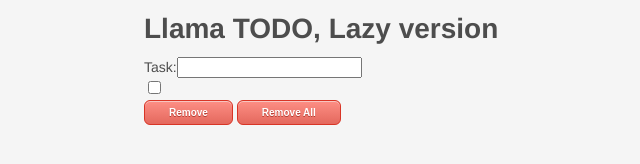
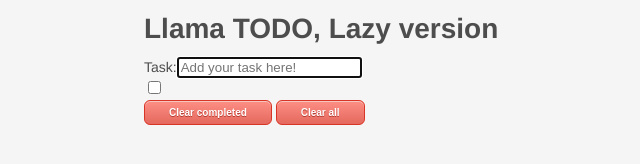
Before and after one commit to thais/llama-todo, a website: page index.html in a window 1280 px wide. Shown: the whole page, without its empty margins (221-861 px from the left). Drawn offline with nearby package versions, Linux system fonts and the light colour scheme.

Commit message:
Renames button, adds placeholder, adds input focus

```diff
--- a/index.html
+++ b/index.html
@@ -8,15 +8,15 @@
 <body>
   <h1>Llama TODO, Lazy version</h1>
   <div>
-    <label>Task:<input data-bind="value: task, valueUpdate:'keypress' , event: { keypress: addTask}" type="text"/></label>
+    <label>Task:<input data-bind="value: task, valueUpdate:'keypress' , event: { keypress: addTask}" type="text" placeholder="Add your task here!" autofocus /></label>
     <div data-bind="foreach: tasks">
       <div class="task">
         <span data-bind="text: name, css: { completedtask: completed }"> </span>
         <input type="checkbox" data-bind="checked: completed, event: { click: $root.markAsDone }"/>
       </div>
     </div>
-    <button class="btn" data-bind="click: removeTask">Remove</button>
-    <button class="btn" data-bind="click: removeAll">Remove All</button>
+    <button class="btn" data-bind="click: removeTask">Clear completed</button>
+    <button class="btn" data-bind="click: removeAll">Clear all</button>
   </div>
 
   <script type="text/javascript" src="build/bundle.js"></script>
```
